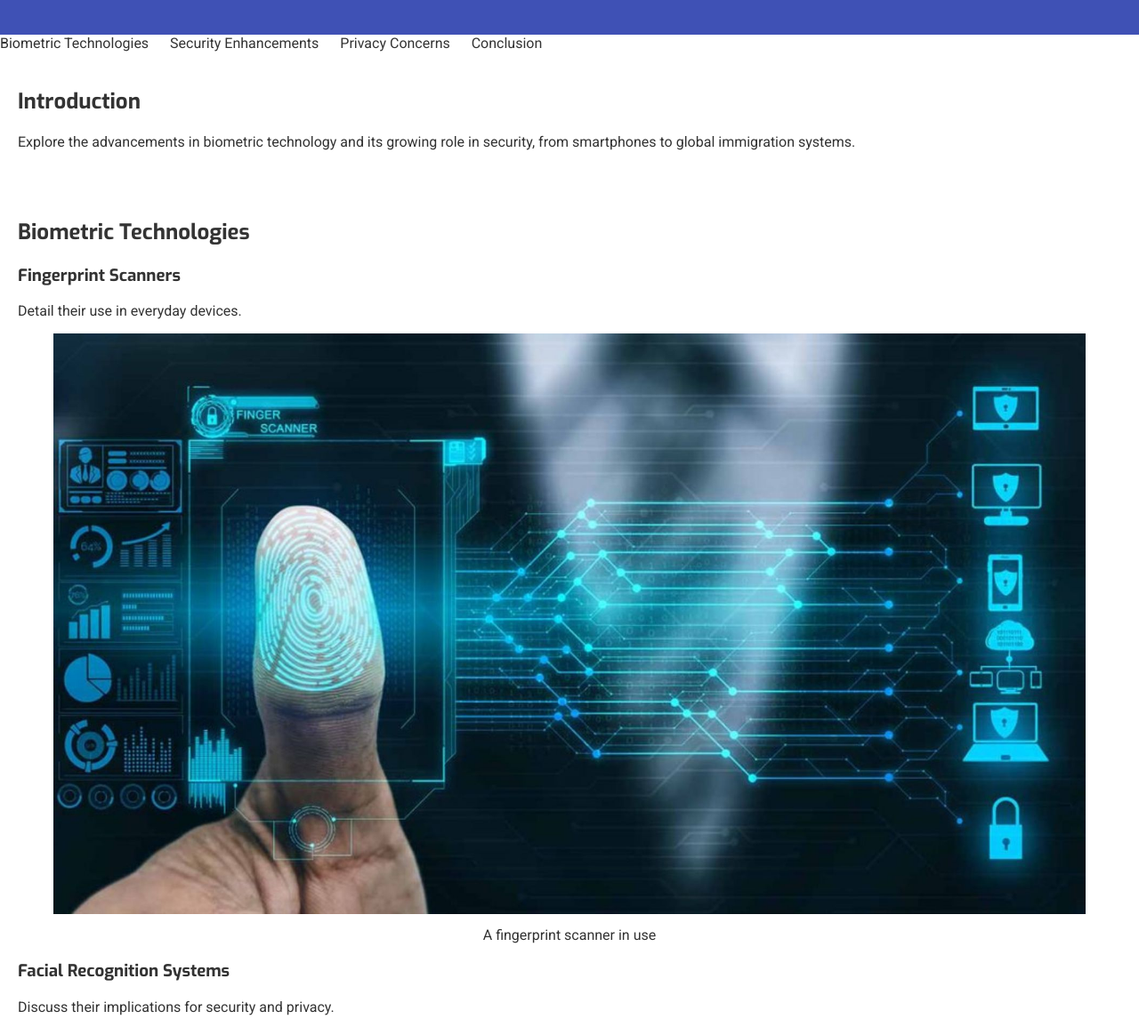
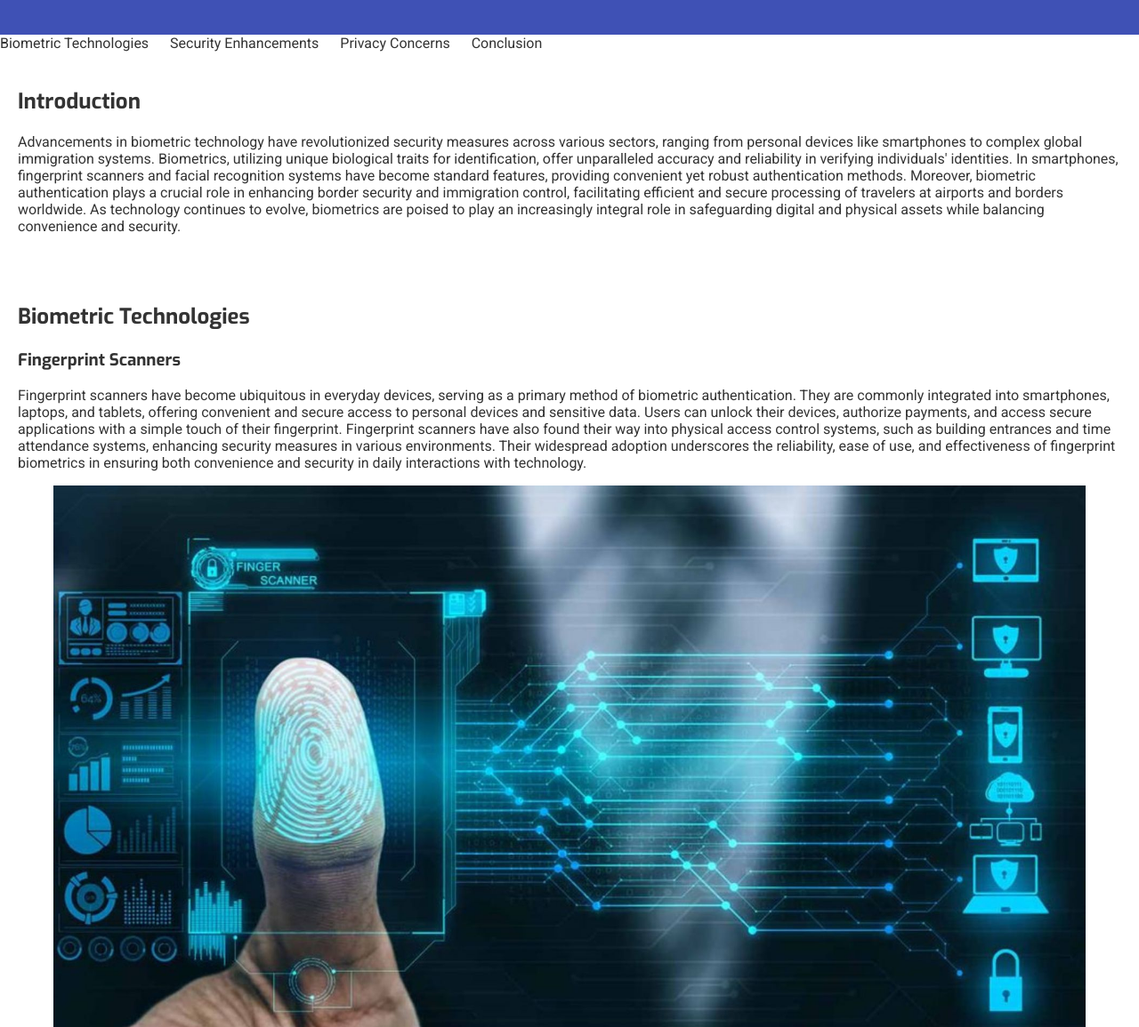
Before and after one commit to SamiulAlim67/Advancements-in-Biometrics, a plain HTML site: page index.html in a window 1280 px wide. Shown: the part 86-1241 px from the top of the page at 89% size. Drawn offline with Linux system fonts and the light colour scheme.

Commit message:
update html

```diff
--- a/index.html
+++ b/index.html
@@ -23,14 +23,14 @@
 
   <section id="introduction">
     <h2>Introduction</h2>
-    <p>Explore the advancements in biometric technology and its growing role in security, from smartphones to global immigration systems.</p>
+    <p>Advancements in biometric technology have revolutionized security measures across various sectors, ranging from personal devices like smartphones to complex global immigration systems. Biometrics, utilizing unique biological traits for identification, offer unparalleled accuracy and reliability in verifying individuals' identities. In smartphones, fingerprint scanners and facial recognition systems have become standard features, providing convenient yet robust authentication methods. Moreover, biometric authentication plays a crucial role in enhancing border security and immigration control, facilitating efficient and secure processing of travelers at airports and borders worldwide. As technology continues to evolve, biometrics are poised to play an increasingly integral role in safeguarding digital and physical assets while balancing convenience and security.</p>
   </section>
 
   <section id="technologies">
     <h2>Biometric Technologies</h2>
     <article>
       <h3>Fingerprint Scanners</h3>
-      <p>Detail their use in everyday devices.</p>
+      <p>Fingerprint scanners have become ubiquitous in everyday devices, serving as a primary method of biometric authentication. They are commonly integrated into smartphones, laptops, and tablets, offering convenient and secure access to personal devices and sensitive data. Users can unlock their devices, authorize payments, and access secure applications with a simple touch of their fingerprint. Fingerprint scanners have also found their way into physical access control systems, such as building entrances and time attendance systems, enhancing security measures in various environments. Their widespread adoption underscores the reliability, ease of use, and effectiveness of fingerprint biometrics in ensuring both convenience and security in daily interactions with technology.</p>
       <figure>
         <img src="images/Artikel-24.jpg" alt="Fingerprint Scanner">
         <figcaption>A fingerprint scanner in use</figcaption>
@@ -38,7 +38,7 @@
     </article>
     <article>
       <h3>Facial Recognition Systems</h3>
-      <p>Discuss their implications for security and privacy.</p>
+      <p>Facial recognition systems offer significant implications for both security and privacy. On one hand, they provide advanced surveillance capabilities, enabling rapid identification and tracking of individuals in various contexts, from law enforcement to access control systems. However, concerns about privacy invasion escalate due to the potential for mass surveillance, tracking individuals' movements without their consent. Additionally, biases in facial recognition algorithms pose risks of misidentification and discriminatory practices, exacerbating privacy and civil rights concerns. Ethical considerations also arise regarding the use of facial recognition data, including issues of consent, transparency, and the potential for misuse by authoritarian regimes or commercial entities. Thus, careful regulation and oversight are crucial to balance the security benefits with privacy protections in the deployment of facial recognition systems.</p>
       <figure>
         <img src="images/istockphoto-851960058-612x612.jpg" alt="Facial Recognition">
         <figcaption>Facial recognition system</figcaption>
@@ -53,7 +53,7 @@
 
   <section id="privacy">
     <h2>Privacy Concerns</h2>
-    <p>Delve into the ethical considerations and privacy issues surrounding widespread biometric use.</p>
+    <p>Widespread biometric use raises profound ethical considerations and privacy issues, primarily concerning individual autonomy and consent. Biometric data, being inherently personal and immutable, presents the risk of irreversible privacy breaches if compromised. Concerns arise regarding the potential misuse or unauthorized access to biometric information, leading to identity theft or surveillance abuses. Furthermore, the collection and storage of biometric data by both public and private entities raise questions about transparency, accountability, and the rights of individuals to control their own information. As such, robust legal frameworks and ethical guidelines are necessary to safeguard privacy rights while harnessing the benefits of biometric technology.</p>
   </section>
 
   <aside>
```
